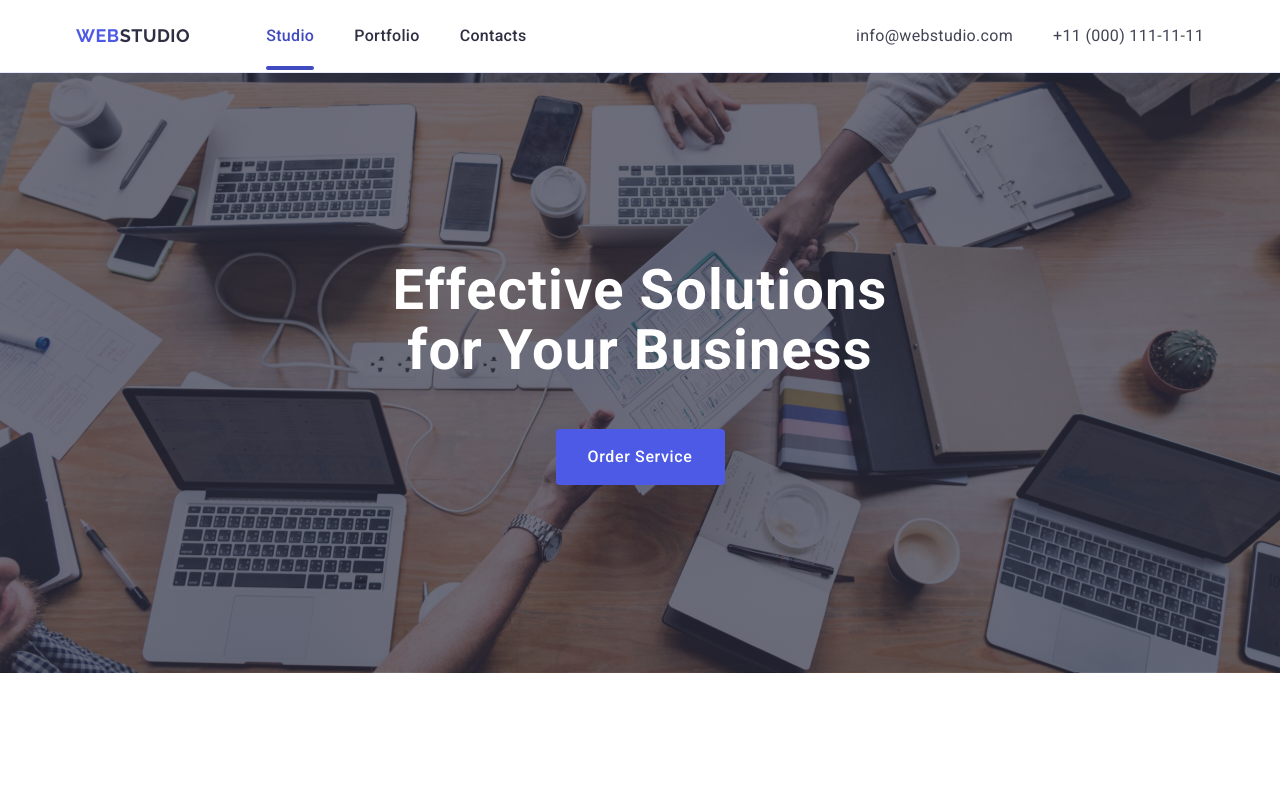
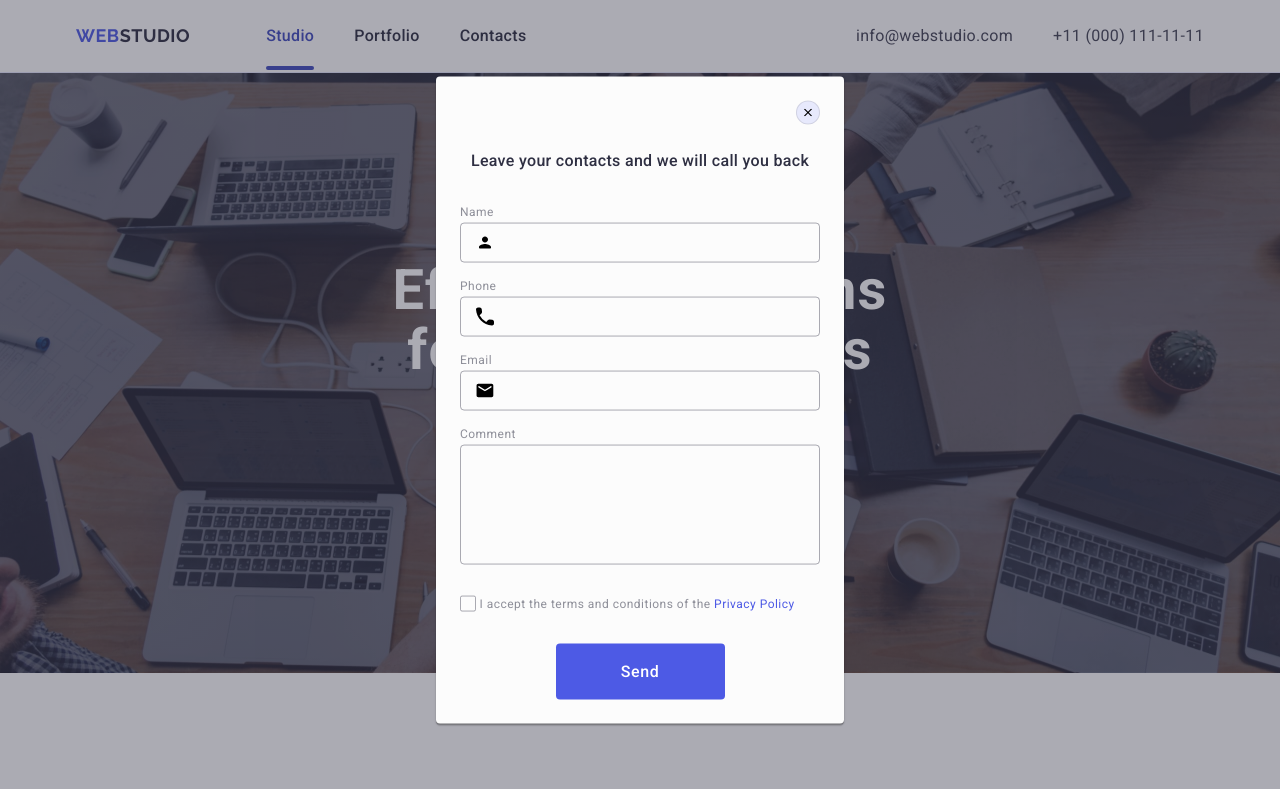
Before and after one commit to Maryna-shum/goit-markuo-hw-05, a plain HTML site: page index.html in a window 1280 px wide. Shown: the top 789 px of the page. Drawn offline with nearby package versions, Linux system fonts and the light colour scheme.

Commit message:
add changed files

```diff
--- a/css/styles.css
+++ b/css/styles.css
@@ -504,7 +504,6 @@
     padding-top: 8px;
     color: #FFFFFF;
     background-color: transparent;
-    background-color: #2E2F42;
     border: 1px solid #FFFFFF;
     box-shadow: 0px 4px 4px rgba(0, 0, 0, 0.15);
     width: 264px;
@@ -592,6 +591,8 @@
     padding: 0;
     cursor: pointer;
     transition: background-color 250ms
+    cubic-bezier(0.4, 0, 0.2, 1),
+    border 250ms
     cubic-bezier(0.4, 0, 0.2, 1);
   }
 
@@ -642,7 +643,9 @@
     cubic-bezier(0.4, 0, 0.2, 1);
   }
 
-
+  .modal-form-input:focus {
+    border-color: #4D5AE5;
+  }
 
   .modal-form-label {
     display: block;
@@ -664,6 +667,10 @@
     transform: translateY(-50%);
     transition: fill 250ms
     cubic-bezier(0.4, 0, 0.2, 1);
+  }
+
+  .modal-form-input:focus + .icon-modal-form {
+    fill: #4D5AE5;
   }
 
   .comment-box {
@@ -707,18 +714,16 @@
     height: 16px;
     border: 1px solid rgba(46, 47, 66, 0.4);
     border-radius: 2px;
-  transition: border-color 250ms
+    transition: background-color 250ms
+    cubic-bezier(0.4, 0, 0.2, 1),
+    border-color 250ms
+    cubic-bezier(0.4, 0, 0.2, 1),
+    fill 250ms
     cubic-bezier(0.4, 0, 0.2, 1);
     display: inline-flex;
     align-items: center;
     justify-content: center;
     fill: transparent;
-}
-
-input[type="checkbox"]:checked {
-  background-color: #404BBF;
-  border: none;
-  fill: #F4F4FD;
   }
 
   .privacy-inform {
@@ -745,3 +750,9 @@ input[type="checkbox"]:checked {
     margin-left: auto;
     margin-right: auto;
   }
+
+  .visually-hidden:checked + .checkbox-form > .checkbox-privacy {
+    background-color: #404BBF;
+    border: none;
+    fill: #F4F4FD;
+  }
--- a/index.html
+++ b/index.html
@@ -487,7 +487,7 @@
       </div>
     </footer>
 
-    <div class="backdrop">
+    <div class="backdrop is-open">
       <div class="modal">
         <button class="modal-button" type="button">
           <svg class="icon-modal" width="8" height="8">
@@ -563,12 +563,11 @@
              />
           <label class="checkbox-form" for="user-privacy">
             <span class="checkbox-privacy">
-              <svg class="icon-modal-form" width="10" height="8">
+              <svg class="icon-checkbox-form" width="10" height="8">
                 <use href="./images/icons.svg#icon-accept"></use>
               </svg>
             </span>
-            I accept the terms and
-            conditions of the
+            I accept the terms and conditions of the
             <a href="" target="_blank" class="privacy-inform">
               Privacy Policy
             </a>
```
Lines whose indentation alone changed are shown as unchanged.
